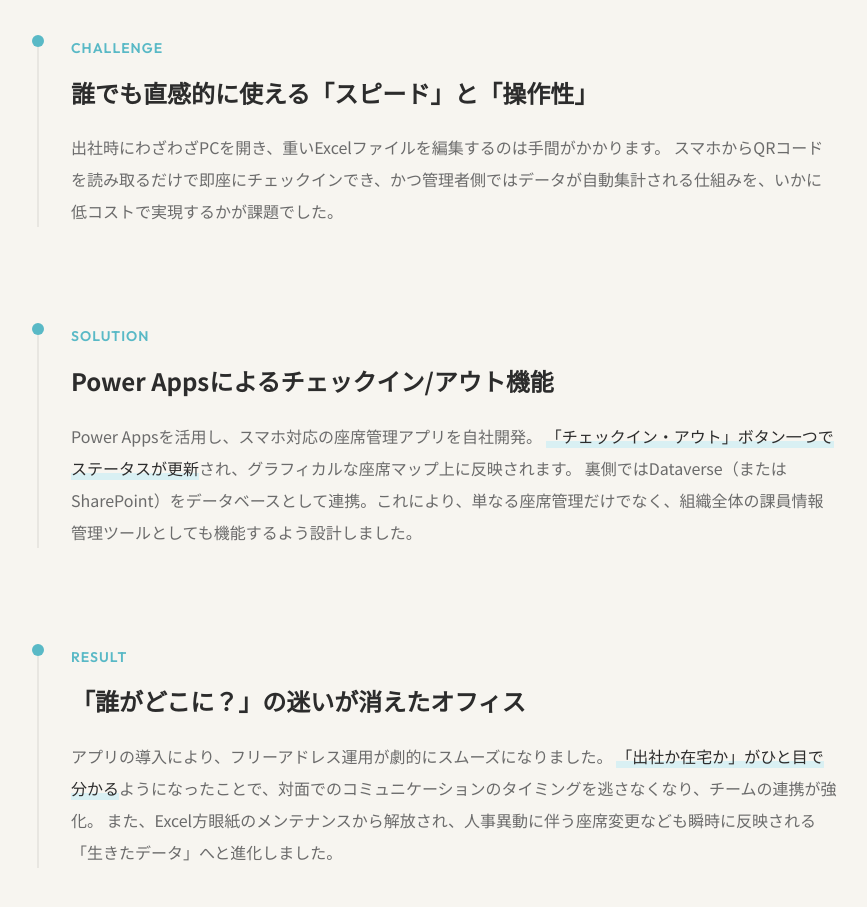
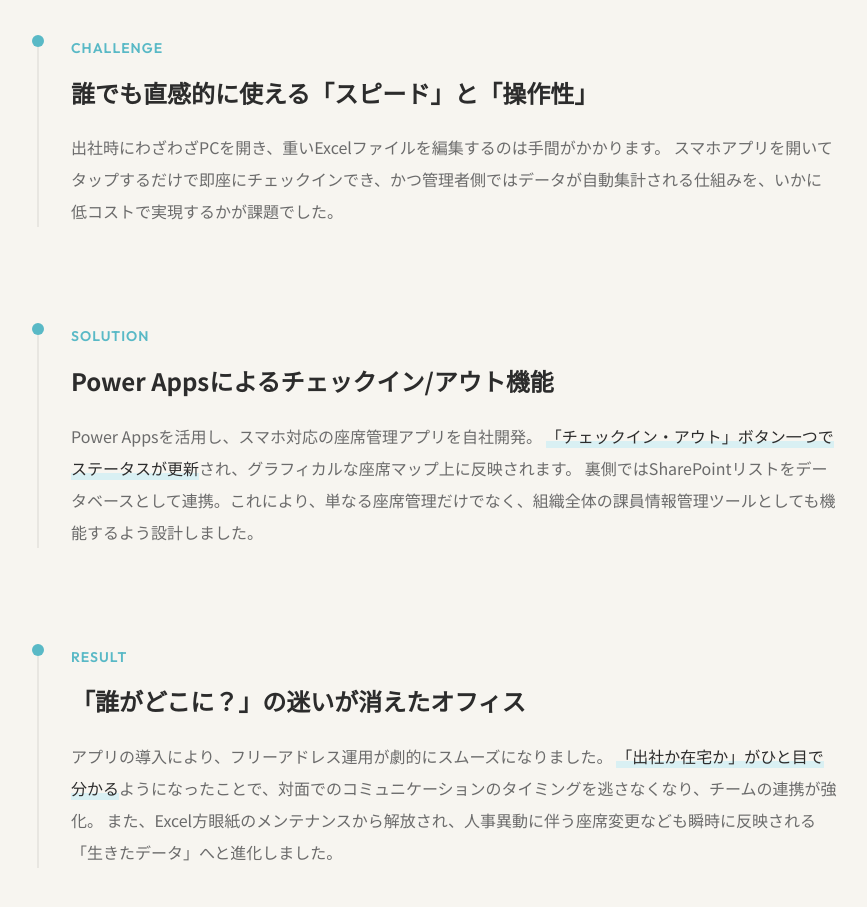
Before and after one commit to emirp107/portfolio, a website built with Vite: page case-seat.html in a window 1280 px wide. Shown: the part 800-1707 px from the top of the page, without its empty margins (203-1070 px from the left). Built offline with nearby package versions, Linux system fonts and the light colour scheme; a web font is replaced by a local one.

Commit message:
Update case-seat.html to remove Dataverse and QR code mentions

```diff
--- a/case-seat.html
+++ b/case-seat.html
@@ -70,7 +70,7 @@
                     <h2 class="story__title">誰でも直感的に使える「スピード」と「操作性」</h2>
                     <p class="story__text">
                         出社時にわざわざPCを開き、重いExcelファイルを編集するのは手間がかかります。
-                        スマホからQRコードを読み取るだけで即座にチェックインでき、かつ管理者側ではデータが自動集計される仕組みを、いかに低コストで実現するかが課題でした。
+                        スマホアプリを開いてタップするだけで即座にチェックインでき、かつ管理者側ではデータが自動集計される仕組みを、いかに低コストで実現するかが課題でした。
                     </p>
                 </div>
 
@@ -80,7 +80,7 @@
                     <p class="story__text">
                         Power Appsを活用し、スマホ対応の座席管理アプリを自社開発。
                         <strong>「チェックイン・アウト」ボタン一つでステータスが更新</strong>され、グラフィカルな座席マップ上に反映されます。
-                        裏側ではDataverse（またはSharePoint）をデータベースとして連携。これにより、単なる座席管理だけでなく、組織全体の課員情報管理ツールとしても機能するよう設計しました。
+                        裏側ではSharePointリストをデータベースとして連携。これにより、単なる座席管理だけでなく、組織全体の課員情報管理ツールとしても機能するよう設計しました。
                     </p>
                 </div>
 
```
